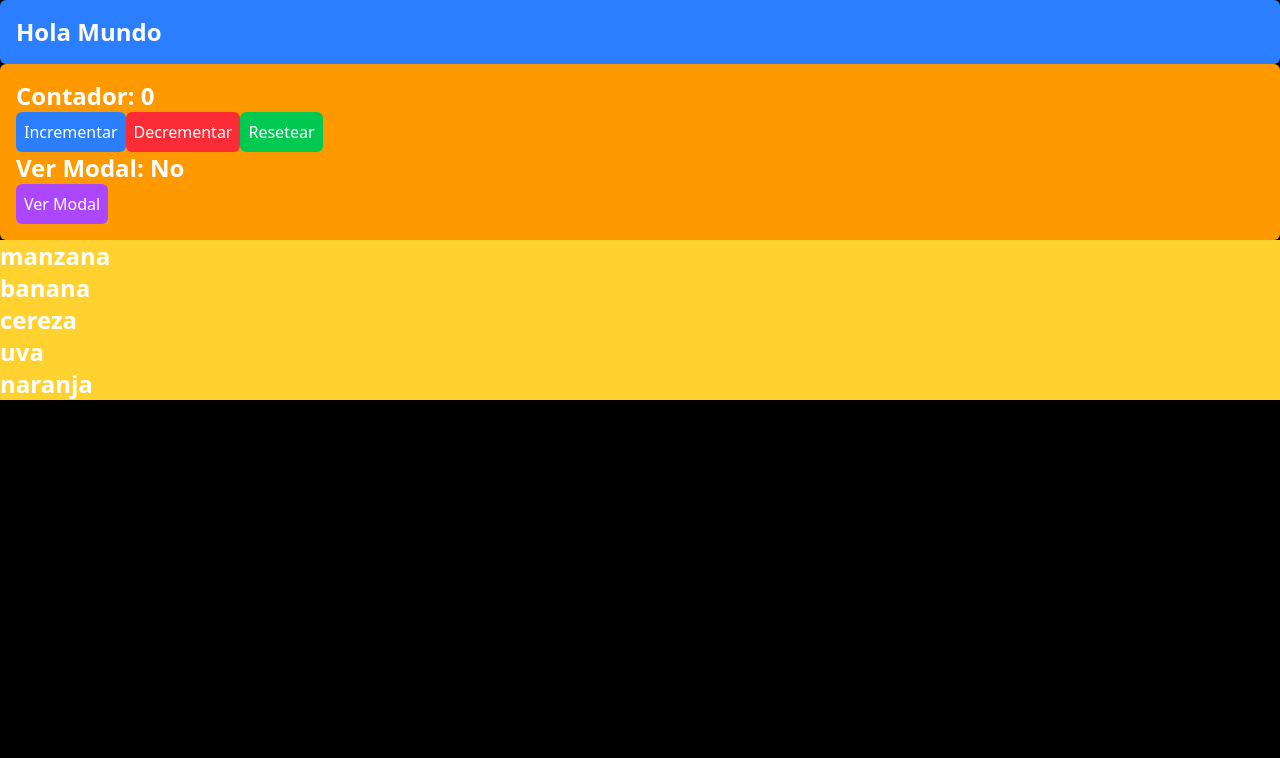
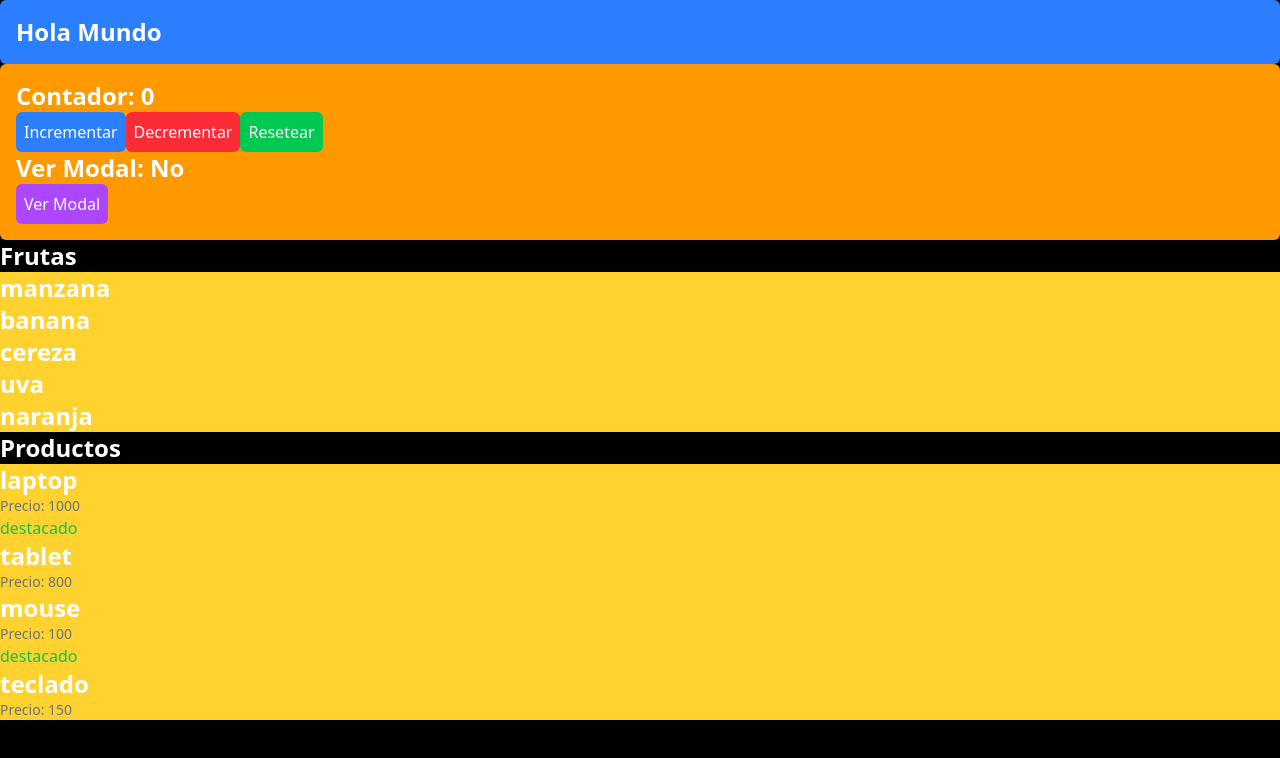
Before and after one commit to julicode10/curso-react-19, a React (Vite) app in the folder 0-teoria/: page / in a window 1280 px wide. Shown: the top 758 px of the page. Built offline with nearby package versions, Linux system fonts and the light colour scheme.

Commit message:
map de objetos

```diff
--- a/0-teoria/src/App.jsx
+++ b/0-teoria/src/App.jsx
@@ -1,16 +1,47 @@
 import { HolaMundo } from "./components/HolaMundo";
 import { Contador } from "./components/Contador";
+import { CardProducto } from "./components/CardProducto";
+import { CardFruta } from "./components/CardFruta";
 function App() {
   const frutas = ["manzana", "banana", "cereza", "uva", "naranja"];
+  const productos = [
+    {
+      id: 1,
+      nombre: "laptop",
+      precio: 1000,
+      destacado: true,
+    },
+    {
+      id: 2,
+      nombre: "tablet",
+      precio: 800,
+      destacado: false,
+    },
+    {
+      id: 3,
+      nombre: "mouse",
+      precio: 100,
+      destacado: true,
+    },
+    {
+      id: 4,
+      nombre: "teclado",
+      precio: 150,
+      destacado: false,
+    },
+  ];
   return (
     <div className="bg-black text-white h-screen">
       <HolaMundo />
       <Contador />
+      <h2 className="text-2xl font-bold">Frutas</h2>
+      {frutas.map((fruta, index) => (
+        <CardFruta key={index} fruta={fruta} />
+      ))}
 
-      {frutas.map((fruta, index) => (
-        <div key={index} className="bg-amber-300">
-          <h2 className="text-2xl font-bold">{fruta}</h2>
-        </div>
+      <h2 className="text-2xl font-bold">Productos</h2>
+      {productos.map((producto) => (
+        <CardProducto key={producto.id} producto={producto} />
       ))}
     </div>
   );
--- /dev/null
+++ b/0-teoria/src/components/CardFruta.jsx
@@ -0,0 +1,7 @@
+export const CardFruta = ({ fruta }) => {
+  return (
+    <div className="bg-amber-300">
+      <h2 className="text-2xl font-bold">{fruta}</h2>
+    </div>
+  );
+};
--- /dev/null
+++ b/0-teoria/src/components/CardProducto.jsx
@@ -0,0 +1,9 @@
+export const CardProducto = ({ producto }) => {
+  return (
+    <div className="bg-amber-300">
+      <h2 className="text-2xl font-bold">{producto.nombre}</h2>
+      <p className="text-sm text-gray-500">Precio: {producto.precio}</p>
+      {producto.destacado && <span className="text-green-500"> destacado</span>}
+    </div>
+  );
+};
```
